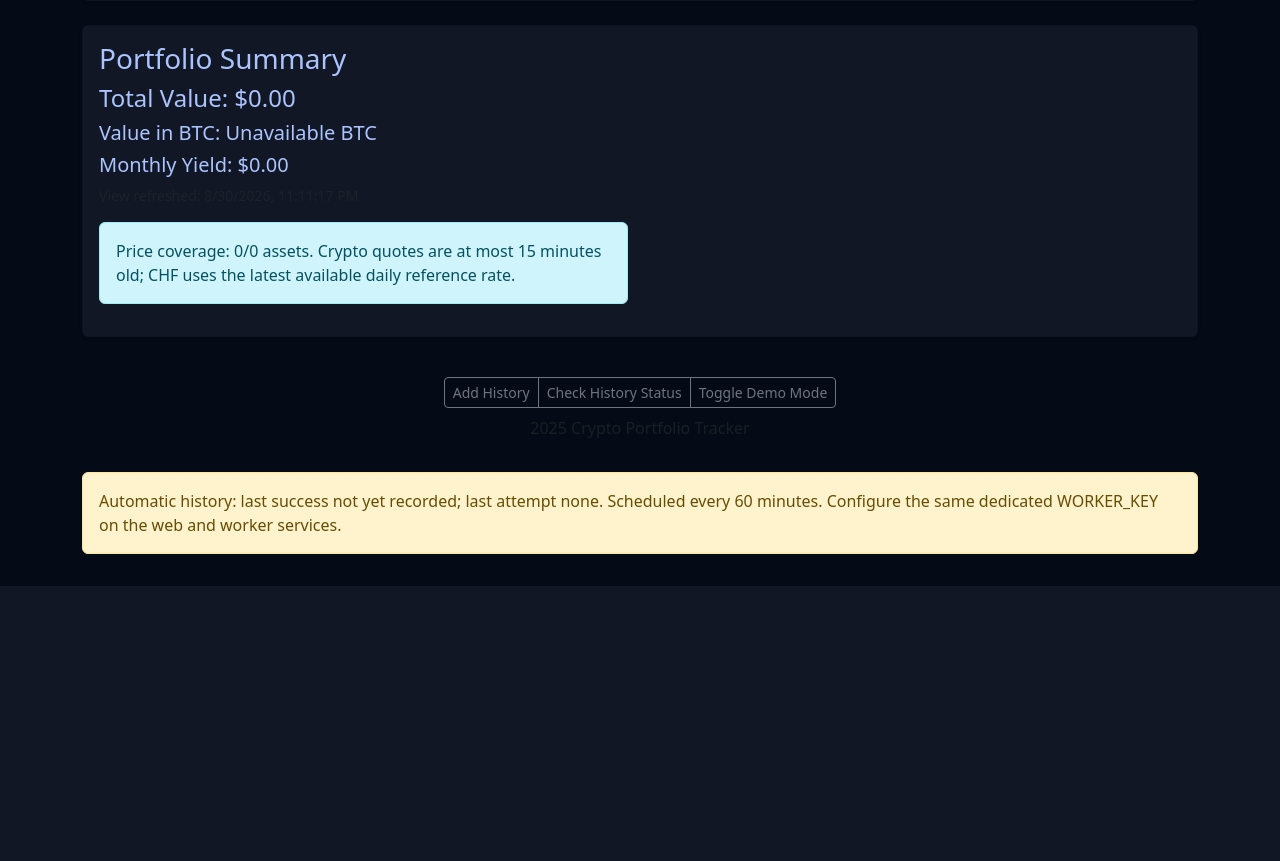
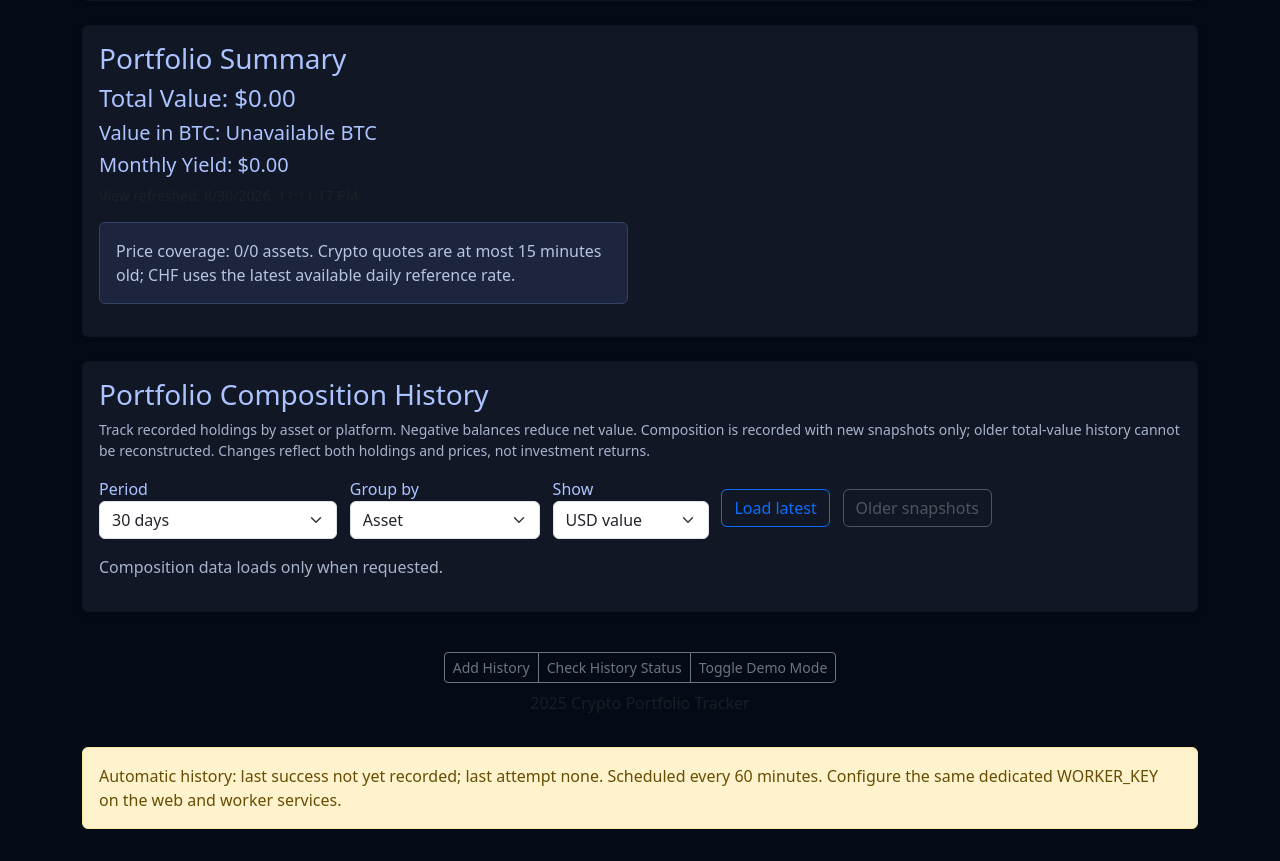
Before and after one commit to toxonaut/crypto-portfolio-tracker, a Flask app: page /statistics in a window 1280 px wide. Shown: the part 850-1711 px from the top of the page. Before the commit the page ends 1436 px from the top, so only its background shows below. Run offline with Flask 3, Linux system fonts and the light colour scheme; the visitor is signed in with stand-in values (Sample User, id 1); data comes from the database, SQL or seed files in the repository; data that the repository does not hold is empty; some libraries are stand-ins or nearby versions.

Commit message:
Track portfolio composition in immutable snapshots with on-demand history

```diff
--- a/app.py
+++ b/app.py
@@ -12,6 +12,7 @@ from typing import Any, Optional
 from authlib.integrations.flask_client import OAuth
 from flask_login import LoginManager, UserMixin, login_user, logout_user, login_required, current_user
 from functools import wraps
+from composition_history import create_composition_blueprint, save_composition
 from history_summary import read_history_summary
 from history_chart import create_history_blueprint, cash_flows
 from snapshot_service import create_snapshot_blueprint, initialize_snapshot_tables, health_data
@@ -222,6 +223,7 @@ app.register_blueprint(create_history_blueprint(db, PortfolioHistory.__table__))
 with app.app_context():
     initialize_snapshot_tables(db.engine)
 app.register_blueprint(create_snapshot_blueprint(db, Portfolio.__table__, PortfolioHistory.__table__))
+app.register_blueprint(create_composition_blueprint(db))
 
 # Initialize OAuth
 oauth = OAuth(app)
@@ -903,14 +905,17 @@ def add_history():
     from snapshot_service import fresh_prices, value_snapshot, SnapshotUnavailable, utcnow
     from types import SimpleNamespace
     try:
-        holdings = [(r.id, r.coin_id, r.amount) for r in Portfolio.query.order_by(Portfolio.id).all()]
+        holdings = [(r.id, r.coin_id, r.source, r.amount) for r in Portfolio.query.order_by(Portfolio.id).all()]
         db.session.rollback()
-        rows = [SimpleNamespace(coin_id=coin, amount=amount) for _, coin, amount in holdings]
+        rows = [SimpleNamespace(coin_id=coin, source=source, amount=amount) for _, coin, source, amount in holdings]
         quotes = fresh_prices({r.coin_id for r in rows if r.amount != 0} | {'bitcoin'})
         values = value_snapshot(rows, quotes)
-        if [(r.id, r.coin_id, r.amount) for r in Portfolio.query.order_by(Portfolio.id).all()] != holdings:
+        if [(r.id, r.coin_id, r.source, r.amount) for r in Portfolio.query.order_by(Portfolio.id).all()] != holdings:
             raise SnapshotUnavailable('Holdings changed during pricing. Please retry.')
-        db.session.add(PortfolioHistory(date=utcnow(), **values))
+        entry = PortfolioHistory(date=utcnow(), **values)
+        db.session.add(entry)
+        db.session.flush()
+        save_composition(db.session, entry.id, entry.date, rows, quotes, values['total_value'])
         db.session.commit()
         return jsonify(success=True)
     except SnapshotUnavailable as error:
--- a/snapshot_service.py
+++ b/snapshot_service.py
@@ -9,6 +9,8 @@ from flask_login import login_required
 from sqlalchemy import MetaData, Table, Column, Integer, BigInteger, DateTime, String, select
 from sqlalchemy.exc import IntegrityError
 import requests
+
+from composition_history import compositions, save_composition
 
 metadata = MetaData()
 receipts = Table('worker_snapshot_receipts', metadata,
@@ -164,7 +166,7 @@ def create_snapshot_blueprint(db, portfolio, history, price_reader=fresh_prices)
                 return jsonify(success=True, duplicate=True, history_id=completed['history_id'], interval_seconds=interval)
             set_health(db.session, last_attempt=utcnow())
             db.session.commit()
-            query = select(portfolio.c.id, portfolio.c.coin_id, portfolio.c.amount).order_by(portfolio.c.id)
+            query = select(portfolio.c.id, portfolio.c.coin_id, portfolio.c.source, portfolio.c.amount).order_by(portfolio.c.id)
             rows = db.session.execute(query).all()
             db.session.rollback()  # No database transaction held during network requests.
             ids = {r.coin_id for r in rows if r.amount != 0} | {'bitcoin'}
@@ -176,6 +178,7 @@ def create_snapshot_blueprint(db, portfolio, history, price_reader=fresh_prices)
             completed_at = utcnow()
             inserted = db.session.execute(history.insert().values(date=completed_at, **values))
             history_id = inserted.inserted_primary_key[0]
+            save_composition(db.session, history_id, completed_at, rows, prices, values['total_value'])
             db.session.execute(receipts.insert().values(slot=slot, history_id=history_id, completed_at=completed_at))
             set_health(db.session, last_success=completed_at, last_error=None)
             db.session.commit()  # History, receipt and success are atomic.
@@ -201,6 +204,7 @@ def create_snapshot_blueprint(db, portfolio, history, price_reader=fresh_prices)
 
 def initialize_snapshot_tables(engine):
     metadata.create_all(engine)
+    compositions.create(engine, checkfirst=True)
     with engine.begin() as connection:
         if connection.execute(select(health.c.id).where(health.c.id == 1)).first() is None:
             # Handle simultaneous web process startup without a duplicate-row failure.
--- /dev/null
+++ b/static/composition.js
@@ -0,0 +1,116 @@
+function compositionGroups(snapshot, group) {
+    const values = new Map();
+    for (const position of snapshot.positions) {
+        const key = position[group];
+        values.set(key, (values.get(key) || 0) + position.value_usd);
+    }
+    return values;
+}
+function compositionSeries(rows, group, metric, demo = false) {
+    const groups = rows.map(row => compositionGroups(row, group));
+    const names = [...new Set(groups.flatMap(map => [...map.keys()]))].sort();
+    return names.map(name => ({label:name, data:rows.map((row, i) => {
+        const value = groups[i].get(name) || 0;
+        return metric === 'share' ? (row.total_value > 0 ? value / row.total_value * 100 : null) : value / (demo ? 15 : 1);
+    })}));
+}
+let compositionPayload = null;
+let compositionChart = null;
+let compositionRequest = 0;
+let compositionAbort = null;
+const compositionDemo = () => typeof isDemoMode !== 'undefined' && isDemoMode;
+const compositionNumber = value => Number.isFinite(value) ? value.toLocaleString('en-US', {maximumFractionDigits:8}).replace(/,/g, "'") : 'Unavailable';
+const compositionMoney = value => Number.isFinite(value) ? (value < 0 ? '-$' : '$') + Math.abs(value).toLocaleString('en-US', {maximumFractionDigits:2}).replace(/,/g, "'") : 'Unavailable';
+
+async function loadComposition(older = false) {
+    const version = ++compositionRequest;
+    if (compositionAbort) compositionAbort.abort();
+    compositionAbort = new AbortController();
+    const status = document.getElementById('compositionStatus');
+    const load = document.getElementById('loadComposition');
+    const previous = document.getElementById('olderComposition');
+    const range = document.getElementById('compositionRange').value;
+    const cursor = older ? compositionPayload?.next_before : null;
+    load.disabled = previous.disabled = true;
+    status.textContent = 'Loading composition snapshots…';
+    try {
+        const response = await fetch(`/history/composition?range=${encodeURIComponent(range)}${cursor ? '&before='+cursor : ''}`, {signal:compositionAbort.signal});
+        const payload = await response.json();
+        if (!response.ok || !payload.success) throw new Error();
+        if (version !== compositionRequest) return;
+        compositionPayload = payload;
+        const select = document.getElementById('compositionSnapshot');
+        select.replaceChildren();
+        payload.data.forEach((row, i) => {
+            const option = document.createElement('option');
+            option.value = i;
+            option.textContent = new Date(row.date).toLocaleString();
+            select.appendChild(option);
+        });
+        select.value = String(payload.data.length-1);
+        status.textContent = payload.data.length
+            ? `${payload.data.length} recorded snapshots shown, ${new Date(payload.data[0].date).toLocaleString()} – ${new Date(payload.data.at(-1).date).toLocaleString()}.${payload.next_before ? ' Older snapshots available; each page is capped at 200.' : ''}`
+            : 'No composition snapshots in this period. Recording starts with the first automatic or manual snapshot after this feature is deployed.';
+        renderComposition();
+    } catch (error) {
+        if (version !== compositionRequest || error.name === 'AbortError') return;
+        compositionPayload = null;
+        renderComposition();
+        status.textContent = 'Composition history could not be loaded. Please retry.';
+    } finally {
+        if (version === compositionRequest) {
+            load.disabled = false;
+            previous.disabled = !compositionPayload?.next_before;
+        }
+    }
+}
+function renderComposition() {
+    const content = document.getElementById('compositionContent');
+    if (!content) return;
+    if (compositionChart) { compositionChart.destroy(); compositionChart = null; }
+    const rows = compositionPayload?.data || [];
+    content.hidden = !rows.length;
+    if (!rows.length) return;
+    const metric = document.getElementById('compositionMetric').value;
+    const datasets = compositionSeries(rows, document.getElementById('compositionGroup').value, metric, compositionDemo());
+    datasets.forEach((dataset, i) => {dataset.backgroundColor = `hsl(${i*137.508%360}, 65%, 62%)`;});
+    compositionChart = new Chart(document.getElementById('compositionChart'), {
+        type:'bar',data:{labels:rows.map(row=>new Date(row.date).toLocaleString()),datasets},
+        options:{responsive:true,maintainAspectRatio:false,animation:false,
+            onClick:(event,elements)=>{if(elements.length){document.getElementById('compositionSnapshot').value=String(elements[0].index);renderCompositionSnapshot();}},
+            scales:{x:{stacked:true,ticks:{maxTicksLimit:8}},y:{stacked:true,title:{display:true,text:metric==='share'?'% of net portfolio value':'USD'},ticks:{callback:value=>metric==='share'?value+'%':compositionMoney(value)}}},
+            plugins:{tooltip:{callbacks:{label:ctx=>`${ctx.dataset.label}: ${metric==='share'?compositionNumber(ctx.raw)+'%':compositionMoney(ctx.raw)}`}}}}
+    });
+    renderCompositionSnapshot();
+}
+function renderCompositionSnapshot() {
+    const row = compositionPayload?.data[Number(document.getElementById('compositionSnapshot').value)];
+    const body = document.getElementById('compositionRows');
+    body.replaceChildren();
+    if (!row) return;
+    const divisor = compositionDemo() ? 15 : 1;
+    document.getElementById('compositionTotal').textContent = `Net value: ${compositionMoney(row.total_value/divisor)}${compositionDemo()?' · Demo values shown.':''}`;
+    for (const p of row.positions) {
+        const tr = document.createElement('tr');
+        for (const value of [p.coin_id,p.source,compositionNumber(p.amount/divisor),compositionMoney(p.price_usd),compositionMoney(p.value_usd/divisor),row.total_value>0?compositionNumber(p.value_usd/row.total_value*100)+'%':'Unavailable']) {
+            const td=document.createElement('td');td.textContent=value;tr.appendChild(td);
+        }
+        body.appendChild(tr);
+    }
+}
+if (typeof document !== 'undefined') document.addEventListener('DOMContentLoaded', () => {
+    if (!document.getElementById('compositionPanel')) return;
+    document.getElementById('loadComposition').addEventListener('click',()=>loadComposition());
+    document.getElementById('olderComposition').addEventListener('click',()=>loadComposition(true));
+    document.getElementById('compositionRange').addEventListener('change',()=>{
+        ++compositionRequest;
+        if (compositionAbort) compositionAbort.abort();
+        compositionPayload=null;renderComposition();
+        document.getElementById('olderComposition').disabled=true;
+        document.getElementById('loadComposition').disabled=false;
+        document.getElementById('compositionStatus').textContent='Period changed. Load latest to retrieve snapshots.';
+    });
+    for (const id of ['compositionGroup','compositionMetric']) document.getElementById(id).addEventListener('change',renderComposition);
+    document.getElementById('compositionSnapshot').addEventListener('change',renderCompositionSnapshot);
+});
+if (typeof module !== 'undefined' && module.exports) module.exports = {compositionGroups, compositionSeries};
--- a/static/dark-theme.css
+++ b/static/dark-theme.css
@@ -126,3 +126,9 @@ body {
 .exposure-track::after { content: ''; position: absolute; left: 50%; top: 0; bottom: 0; width: 1px; background: #b8c4d9; }
 .exposure-bar { position: absolute; top: 0; }
 .exposure-bar.exposure-negative, #platformExposure .exposure-bar.exposure-negative { background: #f28b82; }
+
+#priceApiError.alert-info {
+    background-color: #1c243e;
+    border-color: #344361;
+    color: #b7c5df;
+}
--- a/static/overview.js
+++ b/static/overview.js
@@ -130,11 +130,10 @@ async function updatePortfolio() {
             coinImage.style.width = '24px';
             coinImage.style.height = '24px';
             coinCell.appendChild(coinImage);
-            coinCell.appendChild(document.createTextNode(coinId));
-            const qualityLabel = document.createElement('small');
-            qualityLabel.className = 'd-block text-muted';
-            qualityLabel.textContent = PriceQuality.label(details.price_quality);
-            coinCell.appendChild(qualityLabel);
+            const coinName = document.createElement('span');
+            coinName.textContent = coinId;
+            coinName.title = PriceQuality.label(details.price_quality);
+            coinCell.appendChild(coinName);
 
             // Create other cells
             const totalBalanceCell = document.createElement('td');
@@ -355,6 +354,7 @@ function renderPairButtons() {
 // Function to toggle demo mode
 function toggleDemoMode() {
     isDemoMode = !isDemoMode;
+    if (typeof renderComposition === 'function') renderComposition();
     if (portfolioData && typeof renderExposure === 'function') {
         renderExposure(portfolioData.data, isDemoMode, portfolioData.price_error);
     }
--- /dev/null
+++ b/templates/composition_panel.html
@@ -0,0 +1,22 @@
+<div class="card mb-4" id="compositionPanel">
+    <div class="card-body">
+        <h3>Portfolio Composition History</h3>
+        <p class="exposure-description small">Track recorded holdings by asset or platform. Negative balances reduce net value. Composition is recorded with new snapshots only; older total-value history cannot be reconstructed. Changes reflect both holdings and prices, not investment returns.</p>
+        <div class="history-toolbar">
+            <label>Period <select id="compositionRange" class="form-select history-select"><option value="7">7 days</option><option value="30" selected>30 days</option><option value="90">90 days</option><option value="365">1 year</option><option value="all">All recorded composition</option></select></label>
+            <label>Group by <select id="compositionGroup" class="form-select history-select"><option value="coin_id">Asset</option><option value="source">Platform / location</option></select></label>
+            <label>Show <select id="compositionMetric" class="form-select history-select"><option value="usd">USD value</option><option value="share">% of net value</option></select></label>
+            <button id="loadComposition" type="button" class="btn btn-outline-primary">Load latest</button>
+            <button id="olderComposition" type="button" class="btn btn-outline-secondary" disabled>Older snapshots</button>
+        </div>
+        <p id="compositionStatus" class="exposure-description mt-3" role="status">Composition data loads only when requested.</p>
+        <div id="compositionContent" hidden>
+            <div class="history-canvas"><canvas id="compositionChart" role="img" aria-label="Portfolio composition over time"></canvas></div>
+            <p class="exposure-description small mt-2">Each bar is a recorded snapshot; gaps are not filled. Shares use net value, can exceed 100%, and are unavailable for zero or negative net totals.</p>
+            <label for="compositionSnapshot">Inspect snapshot</label>
+            <select id="compositionSnapshot" class="form-select"></select>
+            <p id="compositionTotal" class="exposure-description mt-2"></p>
+            <div class="table-responsive"><table class="table table-dark"><thead><tr><th>Asset</th><th>Platform / location</th><th>Quantity</th><th>Price (USD)</th><th>Value (USD)</th><th>Net share</th></tr></thead><tbody id="compositionRows"></tbody></table></div>
+        </div>
+    </div>
+</div>
--- a/templates/index.html
+++ b/templates/index.html
@@ -144,6 +144,8 @@
 
     </div>
 
+    <div class="container">{% include 'composition_panel.html' %}</div>
+
     <footer class="footer mt-5 py-3 ">
         <div class="container">
             <div class="row">
@@ -178,5 +180,6 @@
     <script src="{{ url_for('static', filename='history-chart.js') }}"></script>
     <script src="{{ url_for('static', filename='price-quality.js') }}"></script>
     <script src="{{ url_for('static', filename='overview.js') }}"></script>
+    <script src="{{ url_for('static', filename='composition.js') }}"></script>
 </body>
 </html>
--- a/templates/statistics.html
+++ b/templates/statistics.html
@@ -80,6 +80,8 @@
         </div>
     </div>
 
+    <div class="container">{% include 'composition_panel.html' %}</div>
+
     <footer class="footer mt-auto py-3">
         <div class="container text-center">
             <div class="btn-group">
@@ -99,5 +101,6 @@
     <script src="{{ url_for('static', filename='history-chart.js') }}"></script>
     <script src="{{ url_for('static', filename='price-quality.js') }}"></script>
     <script src="{{ url_for('static', filename='overview.js') }}"></script>
+    <script src="{{ url_for('static', filename='composition.js') }}"></script>
 </body>
 </html>
```
Also changed, not shown: composition_history.py (added, +53 -0 lines), tests/composition.test.cjs (added, +46 -0 lines), tests/test_application_worker.py (+9 -1 lines), tests/test_composition_history.py (added, +46 -0 lines), tests/test_snapshot_service.py (+14 -1 lines), README.md.
